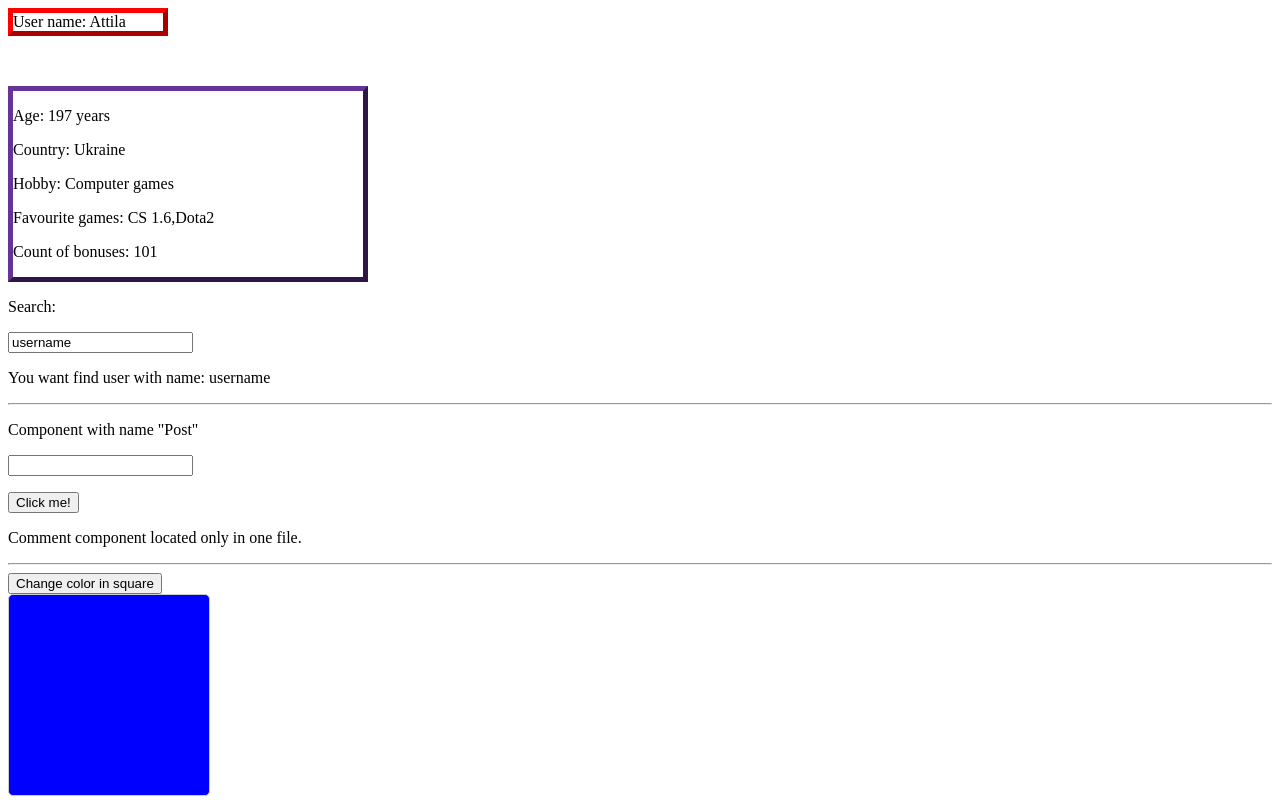
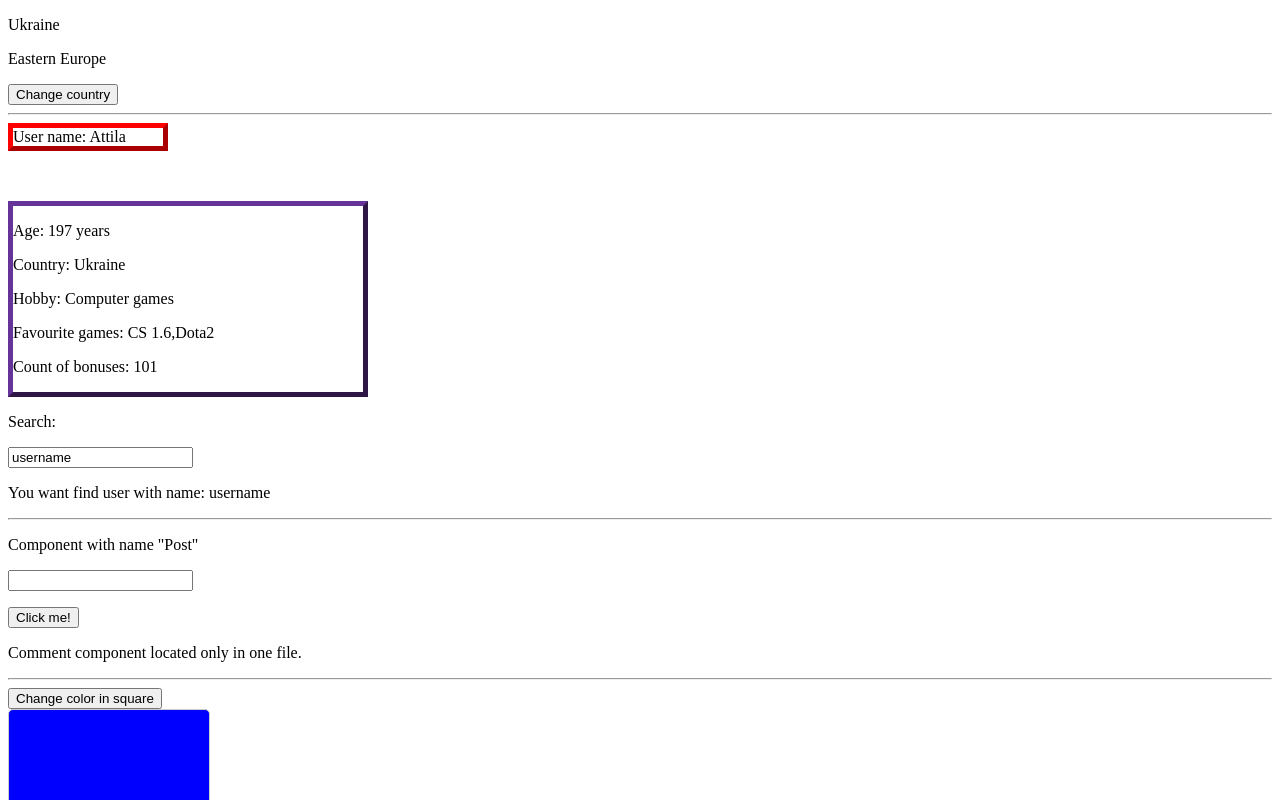
Before and after one commit to ivanskyi/Angular, an Angular app in the folder AngularCourse/Basic/: page / in a window 1280 px wide. Shown: the top 800 px of the page. Built offline with nearby package versions, Linux system fonts and the light colour scheme.

Commit message:
Used *ngIf directive

```diff
--- a/AngularCourse/Basic/src/app/app.component.html
+++ b/AngularCourse/Basic/src/app/app.component.html
@@ -1,3 +1,4 @@
+<app-header></app-header>
 <app-profile></app-profile>
 <app-post></app-post>
 <app-comment></app-comment>
--- a/AngularCourse/Basic/src/app/app.module.ts
+++ b/AngularCourse/Basic/src/app/app.module.ts
@@ -7,6 +7,7 @@ import { CommentComponent } from './comment/comment.component';
 import { PostComponent } from './post/post.component';
 import { ProfileComponent } from './profile/profile.component';
 import { FooterComponent } from './footer/footer.component';
+import { HeaderComponent } from './header/header.component';
 
 @NgModule({
   declarations: [
@@ -14,7 +15,8 @@ import { FooterComponent } from './footer/footer.component';
     PostComponent,
     ProfileComponent,
     CommentComponent,
-    FooterComponent
+    FooterComponent,
+    HeaderComponent
   ],
   imports: [
     BrowserModule,
--- /dev/null
+++ b/AngularCourse/Basic/src/app/header/header.component.html
@@ -0,0 +1,9 @@
+<p *ngIf="isUkraine">Ukraine</p>
+<p *ngIf="!isUkraine">USA</p>
+
+<p *ngIf="isUkraine; else USALocation">Eastern Europe</p>
+<ng-template #USALocation>
+    <p>North America</p>
+</ng-template>
+<button (click)="isUkraine = !isUkraine">Change country</button>
+<hr>
--- /dev/null
+++ b/AngularCourse/Basic/src/app/header/header.component.ts
@@ -0,0 +1,10 @@
+import { Component } from '@angular/core';
+
+@Component({
+  selector: 'app-header',
+  templateUrl: './header.component.html',
+  styleUrls: ['./header.component.scss']
+})
+export class HeaderComponent {
+  isUkraine = true;
+}
```
Also changed, not shown: AngularCourse/Basic/src/app/header/header.component.scss (added).
